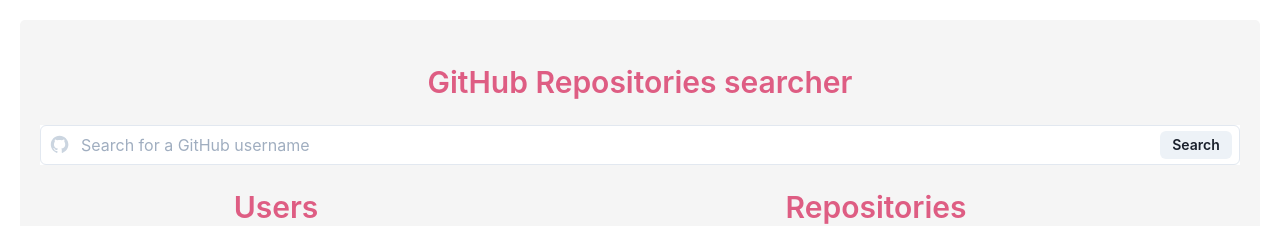
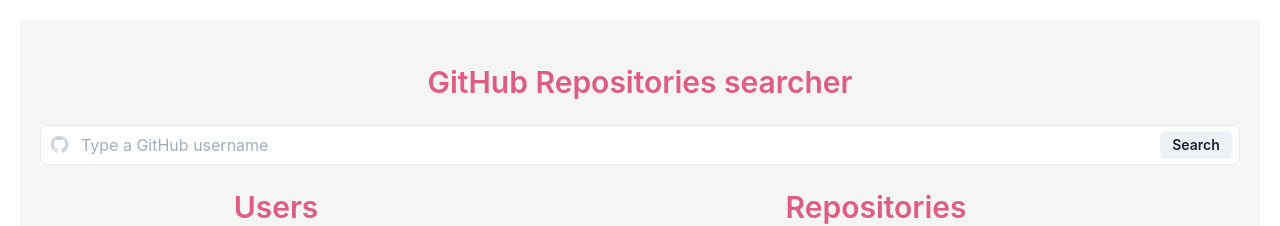
Before and after one commit to CallmeMehdi/github-repositories, a React (Create React App) app: page / in a window 1280 px wide. Shown: the top 226 px of the page. Built offline with nearby package versions, Linux system fonts and the light colour scheme.

Commit message:
style: changed input placeholder

```diff
--- a/src/components/SearchInput.js
+++ b/src/components/SearchInput.js
@@ -38,7 +38,7 @@
       <Input
         pr="4.5rem"
         type="text"
-        placeholder="Search for a GitHub username"
+        placeholder="Type a GitHub username"
         value={value}
         onChange={handleChange}
       />
```
